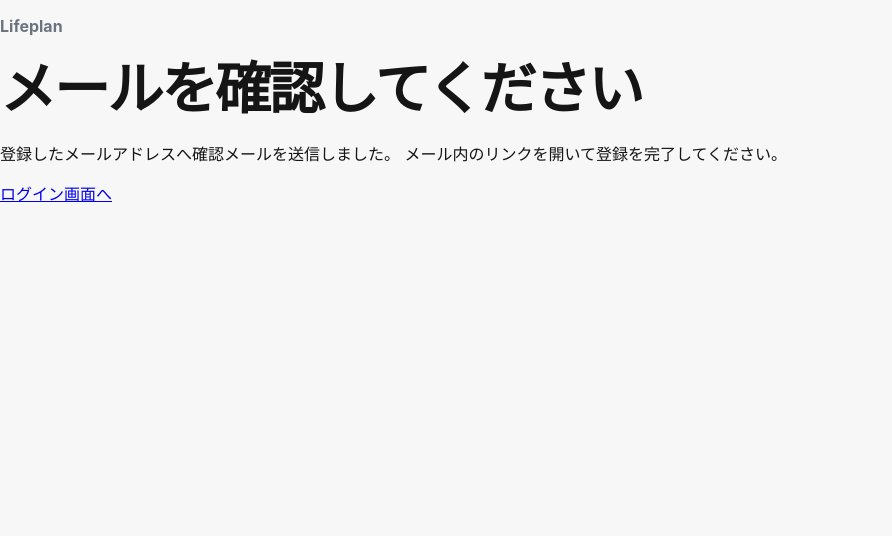
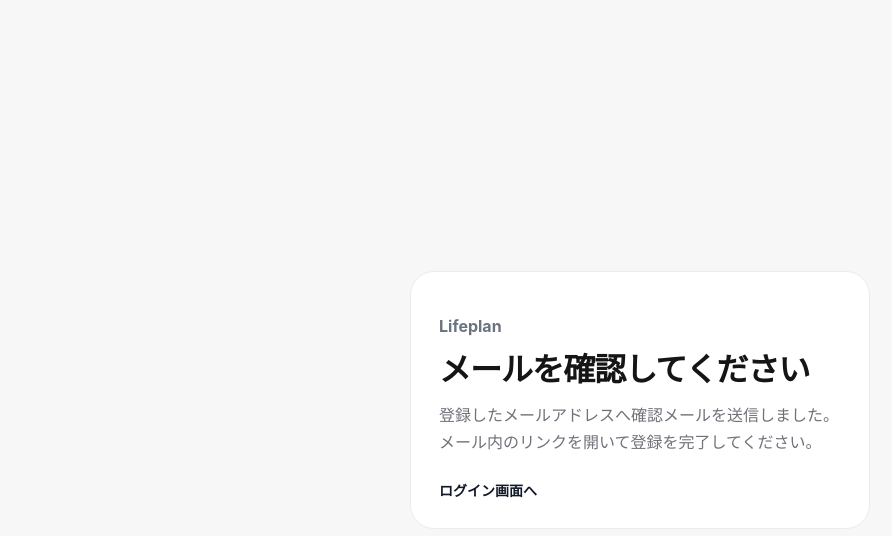
Before and after one commit to nomtan/lifeplan-app, a Next.js app in the folder apps/web/: page /auth/verify-email in a window 1280 px wide. Shown: the top 536 px of the page, without its empty margins (0-892 px from the left). Built offline with nearby package versions, Linux system fonts and the light colour scheme.

Commit message:
feat: Web認証画面スタイルを追加

```diff
--- a/apps/web/app/styles.css
+++ b/apps/web/app/styles.css
@@ -60,3 +60,85 @@ h1 { font-size: clamp(32px, 5vw, 56px); letter-spacing: -0.04em; margin: 0; }
   .stats { grid-template-columns: repeat(2, 1fr); }
   .planGrid { grid-template-columns: 1fr; }
 }
+
+.authShell {
+  min-height: 100vh;
+  display: grid;
+  place-items: center;
+  padding: 32px 16px;
+}
+
+.authCard {
+  width: min(100%, 460px);
+  background: white;
+  border: 1px solid #ececef;
+  border-radius: 24px;
+  padding: 28px;
+}
+
+.authTitle {
+  font-size: 32px;
+  margin: 0;
+  letter-spacing: -0.03em;
+}
+
+.authLead {
+  color: #71717a;
+  line-height: 1.7;
+  margin: 12px 0 24px;
+}
+
+.authForm {
+  display: grid;
+  gap: 18px;
+}
+
+.authForm label {
+  display: grid;
+  gap: 8px;
+  font-weight: 700;
+}
+
+.authForm input {
+  width: 100%;
+  border: 1px solid #d4d4d8;
+  border-radius: 14px;
+  padding: 14px 16px;
+  font: inherit;
+  background: white;
+}
+
+.authForm input:focus {
+  outline: 2px solid #111827;
+  outline-offset: 2px;
+}
+
+.authSubmit {
+  width: 100%;
+  margin-top: 4px;
+}
+
+.authSubmit:disabled {
+  opacity: 0.6;
+  cursor: wait;
+}
+
+.authMessage {
+  margin: 0;
+  color: #52525b;
+  line-height: 1.6;
+}
+
+.authLinks {
+  display: flex;
+  justify-content: space-between;
+  gap: 16px;
+  margin-top: 22px;
+  font-size: 14px;
+}
+
+.authLinks a {
+  color: #111827;
+  font-weight: 700;
+  text-decoration: none;
+}
```
